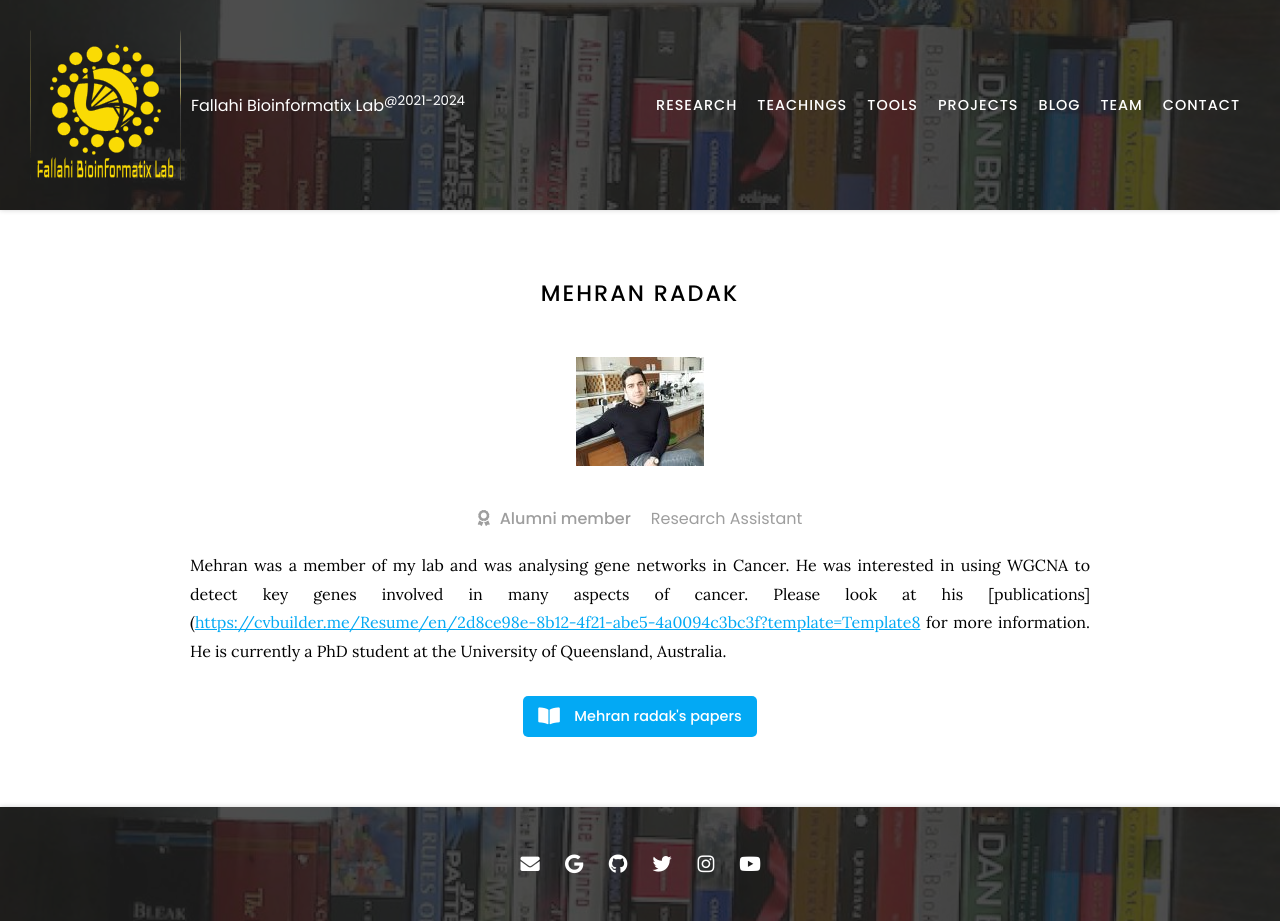
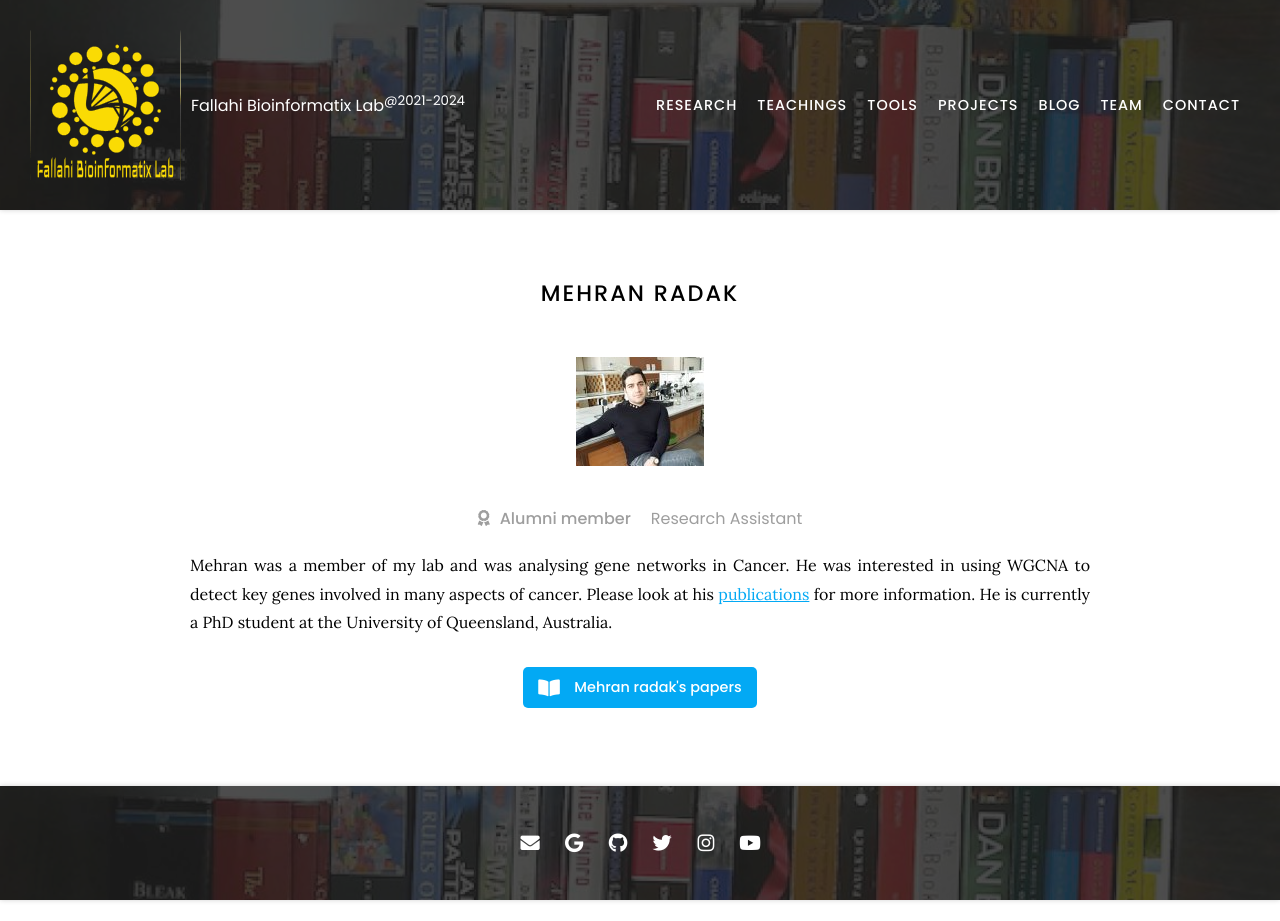
Before and after one commit to Hossein-Fallahi/Fallahi-Bioinformatics-Lab, a Jekyll site: the page built from _members/Mehran Radak.md, in a window 1280 px wide. Built offline with Jekyll 4.4.1, drawn with Linux system fonts in a browser that asks for light colours; nearby versions of some CDN libraries; after the commit the page ends 900 px from its top, so only the background shows below that; some of the changed lines change nothing that is shown.

Commit message:
Update Mehran Radak.md

```diff
--- a/_members/Mehran Radak.md
+++ b/_members/Mehran Radak.md
@@ -13,4 +13,4 @@ links:
   github:
 ---
 
-Mehran was a member of my lab and was analysing gene networks in Cancer. He was interested in using WGCNA to detect key genes involved in many aspects of cancer. Please look at his [publications]([https://cvbuilder.me/Resume/en/2d8ce98e-8b12-4f21-abe5-4a0094c3bc3f?template=Template8](https://scholar.google.com/citations?user=ezYAJ3AAAAAJ&hl=en]) for more information. He is currently a PhD student at the University of Queensland, Australia.
+Mehran was a member of my lab and was analysing gene networks in Cancer. He was interested in using WGCNA to detect key genes involved in many aspects of cancer. Please look at his [publications](https://scholar.google.com/citations?user=ezYAJ3AAAAAJ&hl=en) for more information. He is currently a PhD student at the University of Queensland, Australia.
```
